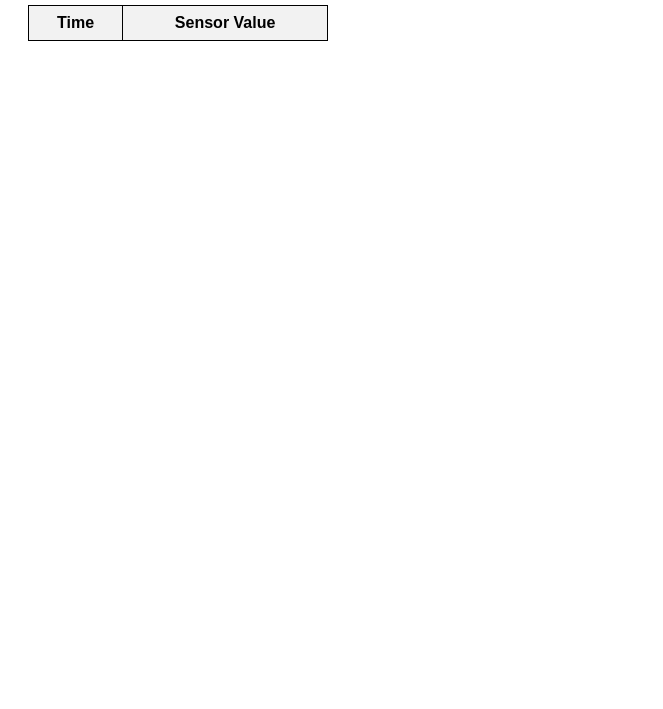
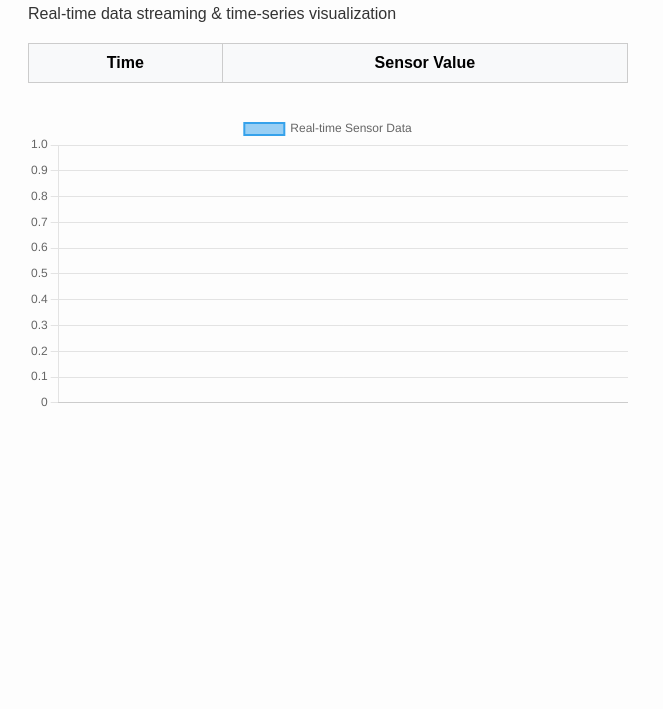
Before and after one commit to jihoonkimtech/Raw2Insight, a plain HTML site: page assets/index.html in a window 1280 px wide. Shown: the part 91-800 px from the top of the page, without its empty margins (0-663 px from the left). Drawn offline with nearby package versions, Linux system fonts and the light colour scheme; no server answers.

Commit message:
Update: real-time data visualization graph for test

```diff
--- a/assets/index.html
+++ b/assets/index.html
@@ -3,38 +3,90 @@
 Author/Maker : jihoonkimtech
 Project      : Raw2Insight
 File         : index.html
-Purpose      : Web dashboard for insight datas
+Purpose      : Web dashboard for insight data
 ===================================================================
 -->
 <!DOCTYPE html>
 <html>
 <head>
-    <title>Simple DB Viewer</title>
+    <title>Raw2Insight Dashboard</title>
     <script src="https://cdn.socket.io/4.5.4/socket.io.min.js"></script>
+    <script src="https://cdn.jsdelivr.net/npm/chart.js"></script>
     <style>
-        body { font-family: Arial; padding: 20px; }
-        table { border-collapse: collapse; width: 300px; text-align: center; }
-        th, td { border: 1px solid black; padding: 8px; }
-        th { background-color: #f2f2f2; }
+        body { font-family: Arial, sans-serif; padding: 20px; background-color: #fdfdfd; }
+        .header { color: #333; margin-bottom: 20px; }
+        .container { max-width: 600px; }
+        table { border-collapse: collapse; width: 100%; text-align: center; margin-bottom: 30px; }
+        th, td { border: 1px solid #ccc; padding: 10px; }
+        th { background-color: #f8f9fa; }
+        .chart-container { position: relative; width: 100%; height: 300px; }
     </style>
 </head>
 <body>
-    <h2>Real-time DB Viewer</h2>
-    <table id="dataTable">
-        <tr><th>Time</th><th>Sensor Value</th></tr>
+    <div class="container">
+        <div class="header">
+            <h2>Raw2Insight Sensor Dashboard</h2>
+            <p>Real-time data streaming & time-series visualization</p>
+        </div>
+
+        <table id="dataTable">
+            <tr><th>Time</th><th>Sensor Value</th></tr>
         </table>
 
+        <div class="chart-container">
+            <canvas id="sensorChart"></canvas>
+        </div>
+    </div>
+
     <script>
-        const socket = io(); // init Web socket
+        const socket = io();
 
-        // run if 'update_table' message is received
+        // initialize chart.js configuration
+        const ctx = document.getElementById('sensorChart').getContext('2d');
+        const sensorChart = new Chart(ctx, {
+            type: 'line',
+            data: {
+                labels: [], // timestamps
+                datasets: [{
+                    label: 'Real-time Sensor Data',
+                    data: [], // sensor values
+                    borderWidth: 2,
+                    fill: false,
+                    tension: 0.1
+                }]
+            },
+            options: {
+                responsive: true,
+                maintainAspectRatio: false,
+                scales: {
+                    y: { beginAtZero: true }
+                }
+            }
+        });
+
+        // notify backend upon successful connection
+        socket.on('connect', () => {
+            socket.emit('client_ready', { status: "connected" });
+        });
+
+        // handle real-time data update event
         socket.on('update_table', function(rows) {
+            // update data table UI (shows latest on top)
             let tableHTML = "<tr><th>Time</th><th>Sensor Value</th></tr>";
-            // DB rows data converted into HTML table
             rows.forEach(row => {
                 tableHTML += `<tr><td>${row[0]}</td><td>${row[1]}</td></tr>`;
             });
             document.getElementById('dataTable').innerHTML = tableHTML;
+
+            // process data for the chart (requires chronological order: oldest to newest)
+            const chartRows = [...rows].reverse();
+            const labels = chartRows.map(row => row[0]);
+            const values = chartRows.map(row => row[1]);
+
+            // update chart dataset and re-render
+            sensorChart.data.labels = labels;
+            sensorChart.data.datasets[0].data = values;
+            sensorChart.update();
         });
     </script>
 </body>
```
Also changed, not shown: 2 other files.
